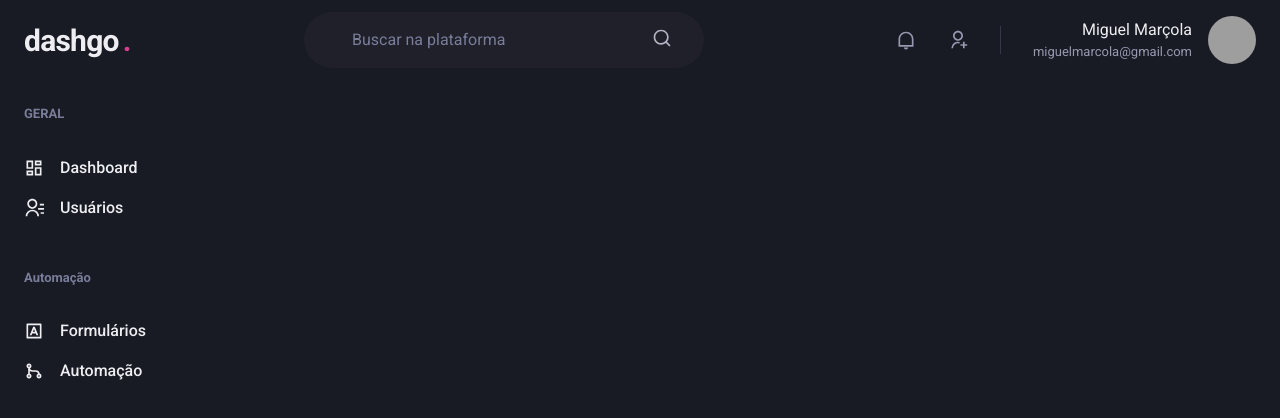
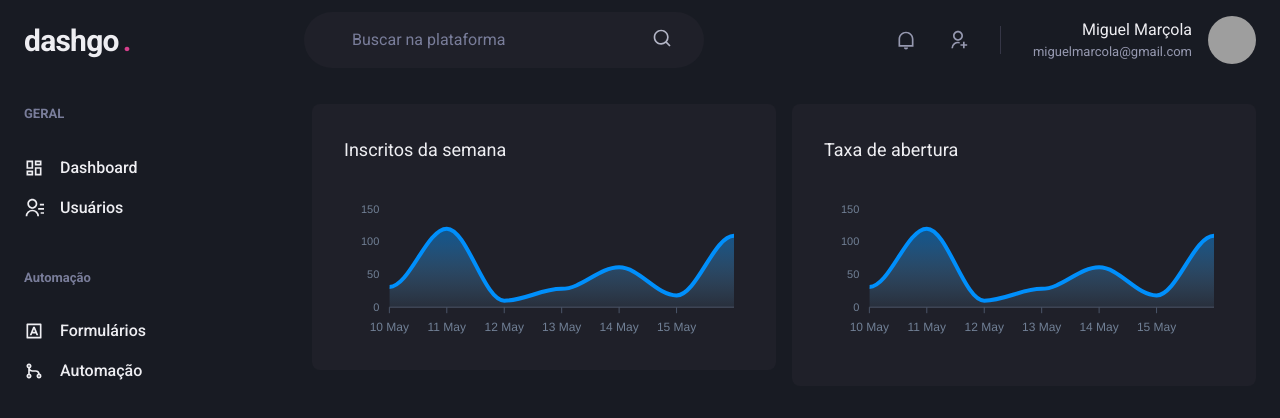
Before and after one commit to MiguelMarcola/dashgo, a Next.js app: page /dashboard in a window 1280 px wide. Shown: the top 418 px of the page. Built offline with nearby package versions, Linux system fonts and the light colour scheme; grey boxes are pictures that could not be loaded.

Commit message:
finish page dashboard

```diff
--- a/package.json
+++ b/package.json
@@ -13,9 +13,11 @@
     "@chakra-ui/react": "^2.0.0",
     "@emotion/react": "^11.9.0",
     "@emotion/styled": "^11.8.1",
+    "apexcharts": "^3.35.2",
     "framer-motion": "^6.3.3",
     "next": "12.1.6",
     "react": "18.1.0",
+    "react-apexcharts": "^1.4.0",
     "react-dom": "18.1.0",
     "react-icons": "^4.3.1"
   },
--- a/src/pages/dashboard.tsx
+++ b/src/pages/dashboard.tsx
@@ -1,6 +1,65 @@
-import { Flex } from "@chakra-ui/react";
+import { Box, Flex, SimpleGrid, Text, theme } from "@chakra-ui/react";
+import dynamic from "next/dynamic";
 import { Header } from "../components/Header";
 import { Sidebar } from "../components/Sidebar";
+
+const Chart = dynamic(() => import("react-apexcharts"), {
+    ssr: false,
+});
+
+type xaxis = "datetime" | "category" | "numeric"
+
+const options = {
+    chart: {
+        toolbar: {
+            show: false,
+        },
+        zoom: {
+            enabled: false
+        },
+        foreColor: theme.colors.gray[500],
+    },
+    grid: {
+        show: false
+    },
+    dataLabels: {
+        enabled: false
+    },
+    tooltip: {
+        enabled: false
+    },
+    xaxis: {
+        type: "datetime" as xaxis,
+        axisBorder: {
+            color: theme.colors.gray[600]
+        },
+        axisTicks: {
+            color: theme.colors.gray[600]
+        },
+        categories: [
+            "2022-05-10T00:00:00.000Z",
+            "2022-05-11T00:00:00.000Z",
+            "2022-05-12T00:00:00.000Z",
+            "2022-05-13T00:00:00.000Z",
+            "2022-05-14T00:00:00.000Z",
+            "2022-05-15T00:00:00.000Z",
+            "2022-05-16T00:00:00.000Z"
+        ]
+    },
+    fill: {
+        opacity: 0.3,
+        type: "gradient",
+        gradient: {
+            shape: "dark",
+            opacityFrom: 0.7,
+            opacityTo: 0.3,
+        },
+    },
+}
+
+const series = [
+    { name: "series1", data: [31, 120, 10, 28, 61, 18, 109] }
+]
 
 export default function Dashboard() {
     return (
@@ -15,6 +74,26 @@
                 px="6"
             >
                 <Sidebar />
+
+                <SimpleGrid flex="1" gap="4" minChildWidth={320} alignItems="flex-start">
+                    <Box
+                        p="8"
+                        bg="gray.800"
+                        borderRadius={8}
+                        pb="4"
+                    >
+                        <Text fontSize="lg" mb="4">Inscritos da semana</Text>
+                        <Chart options={options} series={series} type="area" height={160} />
+                    </Box>
+                    <Box
+                        p="8"
+                        bg="gray.800"
+                        borderRadius={8}
+                    >
+                        <Text fontSize="lg" mb="4">Taxa de abertura</Text>
+                        <Chart options={options} series={series} type="area" height={160} />
+                    </Box>
+                </SimpleGrid>
             </Flex>
         </Flex>
     );
```
Also changed, not shown: 1 other file (tests, documents, lock files or other folders).
